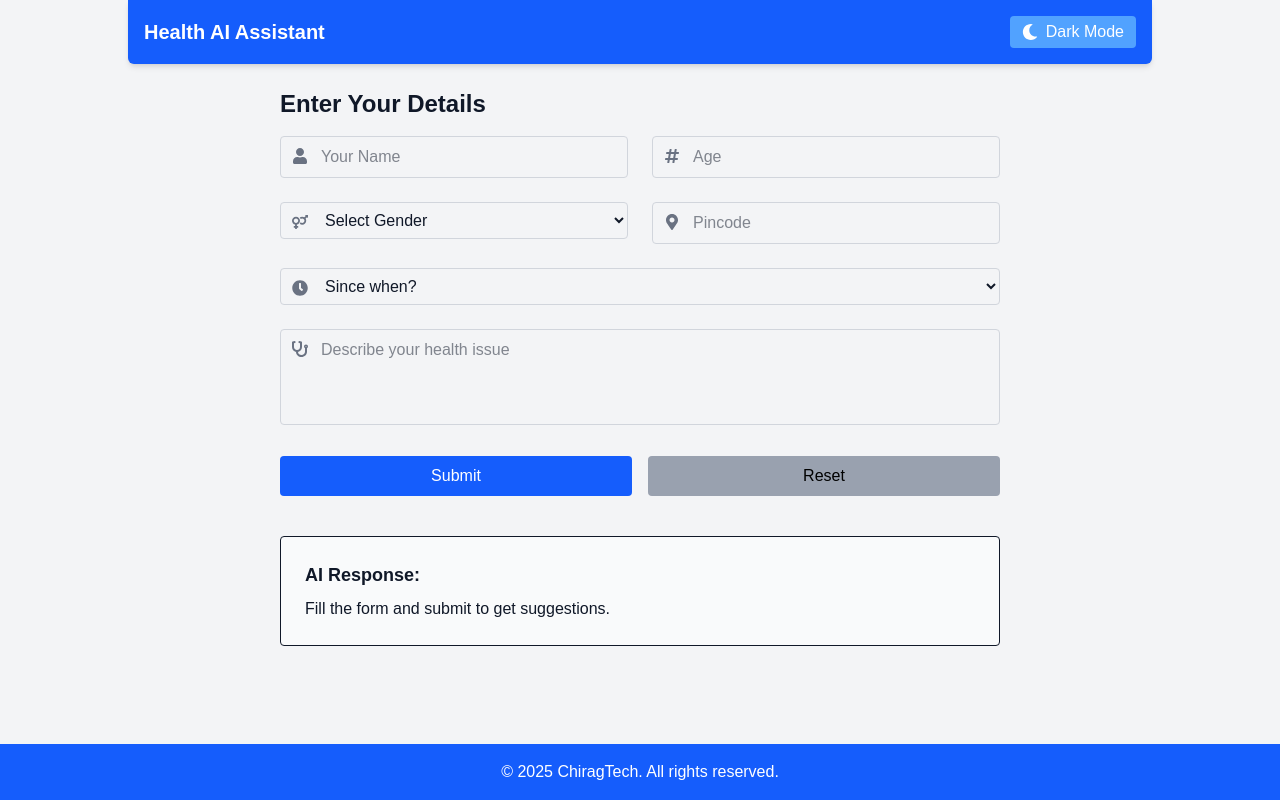
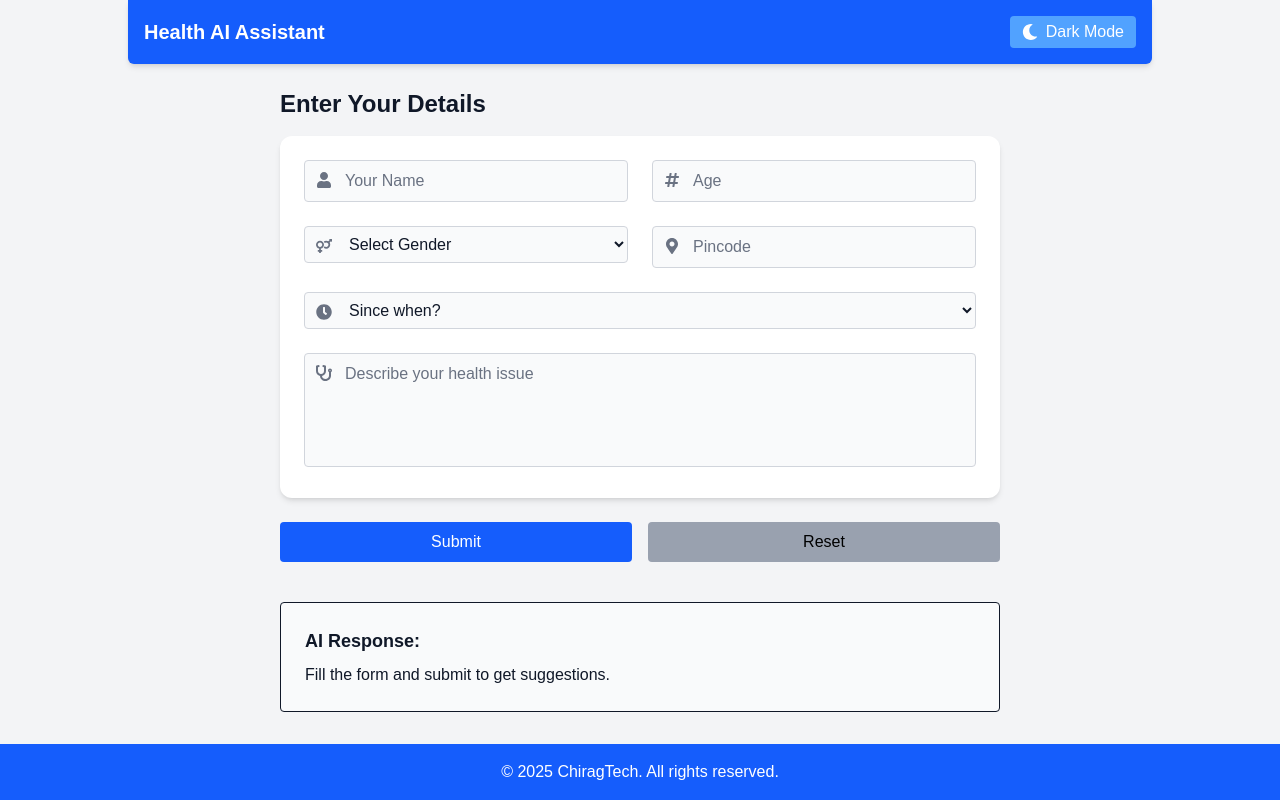
Before and after one commit to chiragtech91/health-ai, a Next.js app: page / in a window 1280 px wide. Built offline with nearby package versions, Linux system fonts and the light colour scheme.

Commit message:
Updated UI

```diff
--- a/app/page.js
+++ b/app/page.js
@@ -3,11 +3,22 @@
 import { useState, useCallback, useEffect } from 'react';
 import axios from 'axios';
 import { motion } from 'framer-motion';
-import { FaUser, FaHashtag, FaVenusMars, FaMapMarkerAlt, FaStethoscope, FaClock, FaSun, FaMoon } from 'react-icons/fa';
+import {
+  FaUser,
+  FaHashtag,
+  FaVenusMars,
+  FaMapMarkerAlt,
+  FaStethoscope,
+  FaClock,
+  FaSun,
+  FaMoon,
+} from 'react-icons/fa';
 
 const InputWrapper = ({ icon, children }) => (
   <div className="relative w-full">
-    <span className="absolute left-3 top-3 text-gray-500 dark:text-gray-400 pointer-events-none">{icon}</span>
+    <span className="absolute left-3 top-3 text-gray-500 dark:text-gray-400 pointer-events-none">
+      {icon}
+    </span>
     {children}
   </div>
 );
@@ -26,12 +37,11 @@ export default function AskPage() {
   const [loading, setLoading] = useState(false);
   const [darkMode, setDarkMode] = useState(false);
 
-  // Persist theme choice in localStorage
+  // Load/save theme
   useEffect(() => {
     const saved = localStorage.getItem('darkMode');
     if (saved === 'true') setDarkMode(true);
   }, []);
-
   useEffect(() => {
     localStorage.setItem('darkMode', darkMode);
   }, [darkMode]);
@@ -39,25 +49,25 @@ export default function AskPage() {
   const toggleDarkMode = () => setDarkMode((prev) => !prev);
 
   const validate = useCallback(() => {
-    let newErrors = {};
+    const newErrors = {};
     if (!form.name.trim()) newErrors.name = 'Name is required';
-    if (!form.age || isNaN(form.age) || form.age < 1 || form.age > 120) newErrors.age = 'Valid age required';
+    if (!form.age || isNaN(form.age) || form.age < 1 || form.age > 120)
+      newErrors.age = 'Valid age required';
     if (!form.gender) newErrors.gender = 'Gender is required';
-    if (!form.pincode || !/^\d{6}$/.test(form.pincode)) newErrors.pincode = 'Valid 6-digit pincode required';
-    if (!form.issue.trim()) newErrors.issue = 'Health issue description is required';
+    if (!/^\d{6}$/.test(form.pincode))
+      newErrors.pincode = 'Valid 6-digit pincode required';
+    if (!form.issue.trim())
+      newErrors.issue = 'Health issue description is required';
     if (!form.duration) newErrors.duration = 'Please select duration';
     setErrors(newErrors);
     return Object.keys(newErrors).length === 0;
   }, [form]);
 
-  const handleChange = useCallback(
-    (e) => {
-      const { name, value } = e.target;
-      setForm((prev) => ({ ...prev, [name]: value }));
-      setErrors((prev) => ({ ...prev, [name]: undefined }));
-    },
-    []
-  );
+  const handleChange = useCallback((e) => {
+    const { name, value } = e.target;
+    setForm((prev) => ({ ...prev, [name]: value }));
+    setErrors((prev) => ({ ...prev, [name]: undefined }));
+  }, []);
 
   const handleSubmit = async () => {
     if (!validate()) return;
@@ -66,7 +76,7 @@ export default function AskPage() {
     try {
       const res = await axios.post('/api/ask', form);
       setResponse(res.data.reply);
-    } catch (err) {
+    } catch {
       setResponse('Something went wrong. Please try again.');
     } finally {
       setLoading(false);
@@ -87,7 +97,13 @@ export default function AskPage() {
   };
 
   return (
-    <div className={darkMode ? 'dark bg-gray-900 text-gray-100 min-h-screen flex flex-col' : 'bg-gray-100 text-gray-900 min-h-screen flex flex-col'}>
+    <div
+      className={
+        darkMode
+          ? 'dark bg-gray-900 text-gray-100 min-h-screen flex flex-col'
+          : 'bg-gray-100 text-gray-900 min-h-screen flex flex-col'
+      }
+    >
       {/* Header */}
       <header className="bg-blue-600 dark:bg-blue-800 text-white p-4 flex justify-between items-center max-w-5xl mx-auto w-11/12 rounded-b-md shadow-md">
         <h1 className="text-xl font-bold">Health AI Assistant</h1>
@@ -108,7 +124,7 @@ export default function AskPage() {
         </button>
       </header>
 
-      {/* Main content wrapper */}
+      {/* Main */}
       <main className="flex-grow w-[60%] max-w-3xl mx-auto p-6">
         <motion.div
           className="space-y-6"
@@ -119,39 +135,42 @@ export default function AskPage() {
           <h2 className="text-2xl font-semibold mb-4">Enter Your Details</h2>
 
           {/* Form Grid */}
-          <div className="grid grid-cols-1 md:grid-cols-2 gap-6">
+          <div className="grid grid-cols-1 md:grid-cols-2 gap-6 bg-white dark:bg-gray-800 p-6 rounded-xl shadow-md">
             {/* Name */}
             <div>
               <InputWrapper icon={<FaUser />}>
                 <input
-                  type="text"
                   name="name"
                   placeholder="Your Name"
                   value={form.name}
                   onChange={handleChange}
-                  className={`pl-10 w-full p-2 border rounded dark:bg-gray-800 dark:border-gray-700 dark:text-gray-100 ${
+                  className={`pl-10 w-full p-2 rounded border ${
                     errors.name ? 'border-red-500' : 'border-gray-300'
-                  }`}
+                  } bg-gray-50 dark:bg-gray-700 text-gray-900 dark:text-gray-100 placeholder-gray-500 dark:placeholder-gray-400 focus:outline-none`}
                 />
               </InputWrapper>
-              {errors.name && <p className="text-red-500 text-sm mt-1">{errors.name}</p>}
+              {errors.name && (
+                <p className="text-red-500 text-sm mt-1">{errors.name}</p>
+              )}
             </div>
 
             {/* Age */}
             <div>
               <InputWrapper icon={<FaHashtag />}>
                 <input
+                  name="age"
                   type="number"
-                  name="age"
                   placeholder="Age"
                   value={form.age}
                   onChange={handleChange}
-                  className={`pl-10 w-full p-2 border rounded dark:bg-gray-800 dark:border-gray-700 dark:text-gray-100 ${
+                  className={`pl-10 w-full p-2 rounded border ${
                     errors.age ? 'border-red-500' : 'border-gray-300'
-                  }`}
+                  } bg-gray-50 dark:bg-gray-700 text-gray-900 dark:text-gray-100 placeholder-gray-500 dark:placeholder-gray-400 focus:outline-none`}
                 />
               </InputWrapper>
-              {errors.age && <p className="text-red-500 text-sm mt-1">{errors.age}</p>}
+              {errors.age && (
+                <p className="text-red-500 text-sm mt-1">{errors.age}</p>
+              )}
             </div>
 
             {/* Gender */}
@@ -161,9 +180,9 @@ export default function AskPage() {
                   name="gender"
                   value={form.gender}
                   onChange={handleChange}
-                  className={`pl-10 w-full p-2 border rounded dark:bg-gray-800 dark:border-gray-700 dark:text-gray-100 ${
+                  className={`pl-10 w-full p-2 rounded border ${
                     errors.gender ? 'border-red-500' : 'border-gray-300'
-                  }`}
+                  } bg-gray-50 dark:bg-gray-700 text-gray-900 dark:text-gray-100 placeholder-gray-500 dark:placeholder-gray-400 focus:outline-none`}
                 >
                   <option value="">Select Gender</option>
                   <option value="male">Male</option>
@@ -171,100 +190,109 @@ export default function AskPage() {
                   <option value="other">Other</option>
                 </select>
               </InputWrapper>
-              {errors.gender && <p className="text-red-500 text-sm mt-1">{errors.gender}</p>}
+              {errors.gender && (
+                <p className="text-red-500 text-sm mt-1">{errors.gender}</p>
+              )}
             </div>
 
             {/* Pincode */}
             <div>
               <InputWrapper icon={<FaMapMarkerAlt />}>
                 <input
-                  type="text"
                   name="pincode"
                   placeholder="Pincode"
                   value={form.pincode}
                   onChange={handleChange}
-                  className={`pl-10 w-full p-2 border rounded dark:bg-gray-800 dark:border-gray-700 dark:text-gray-100 ${
+                  className={`pl-10 w-full p-2 rounded border ${
                     errors.pincode ? 'border-red-500' : 'border-gray-300'
-                  }`}
+                  } bg-gray-50 dark:bg-gray-700 text-gray-900 dark:text-gray-100 placeholder-gray-500 dark:placeholder-gray-400 focus:outline-none`}
                 />
               </InputWrapper>
-              {errors.pincode && <p className="text-red-500 text-sm mt-1">{errors.pincode}</p>}
+              {errors.pincode && (
+                <p className="text-red-500 text-sm mt-1">{errors.pincode}</p>
+              )}
             </div>
 
-            {/* Duration (full width row) */}
+            {/* Duration (full width) */}
             <div className="md:col-span-2">
               <InputWrapper icon={<FaClock />}>
                 <select
                   name="duration"
                   value={form.duration}
                   onChange={handleChange}
-                  className={`pl-10 w-full p-2 border rounded dark:bg-gray-800 dark:border-gray-700 dark:text-gray-100 ${
+                  className={`pl-10 w-full p-2 rounded border ${
                     errors.duration ? 'border-red-500' : 'border-gray-300'
-                  }`}
+                  } bg-gray-50 dark:bg-gray-700 text-gray-900 dark:text-gray-100 placeholder-gray-500 dark:placeholder-gray-400 focus:outline-none`}
                 >
                   <option value="">Since when?</option>
-                  <option value="<1 day">&lt;1 day</option>
-                  <option value="1-3 days">1-3 days</option>
+                  <option value="<1 day">‹1 day</option>
+                  <option value="1-3 days">1–3 days</option>
                   <option value="1 week">1 week</option>
-                  <option value="1-2 weeks">1-2 weeks</option>
+                  <option value="1-2 weeks">1–2 weeks</option>
                   <option value="More than 2 weeks">More than 2 weeks</option>
                 </select>
               </InputWrapper>
-              {errors.duration && <p className="text-red-500 text-sm mt-1">{errors.duration}</p>}
+              {errors.duration && (
+                <p className="text-red-500 text-sm mt-1">{errors.duration}</p>
+              )}
             </div>
 
-            {/* Issue textarea (full width row) */}
+            {/* Issue (full width) */}
             <div className="md:col-span-2">
               <InputWrapper icon={<FaStethoscope />}>
                 <textarea
                   name="issue"
+                  rows={4}
                   placeholder="Describe your health issue"
                   value={form.issue}
                   onChange={handleChange}
-                  className={`pl-10 w-full p-2 border rounded h-24 resize-none dark:bg-gray-800 dark:border-gray-700 dark:text-gray-100 ${
+                  className={`pl-10 w-full p-2 rounded border ${
                     errors.issue ? 'border-red-500' : 'border-gray-300'
-                  }`}
+                  } bg-gray-50 dark:bg-gray-700 text-gray-900 dark:text-gray-100 placeholder-gray-500 dark:placeholder-gray-400 focus:outline-none resize-none`}
                 />
               </InputWrapper>
-              {errors.issue && <p className="text-red-500 text-sm mt-1">{errors.issue}</p>}
+              {errors.issue && (
+                <p className="text-red-500 text-sm mt-1">{errors.issue}</p>
+              )}
             </div>
           </div>
 
           {/* Buttons */}
-          <div className="flex gap-4 mt-4">
+          <div className="flex gap-4">
             <button
               onClick={handleSubmit}
-              className="bg-blue-600 dark:bg-blue-700 text-white px-6 py-2 rounded hover:bg-blue-700 dark:hover:bg-blue-800 transition flex-1"
               disabled={loading}
+              className="flex-1 bg-blue-600 dark:bg-blue-700 text-white px-6 py-2 rounded hover:bg-blue-700 dark:hover:bg-blue-800 transition"
             >
               {loading ? 'Submitting...' : 'Submit'}
             </button>
             <button
               onClick={handleReset}
-              className="bg-gray-400 text-black px-6 py-2 rounded hover:bg-gray-500 transition flex-1"
               disabled={loading}
-              type="button"
+              className="flex-1 bg-gray-400 text-black px-6 py-2 rounded hover:bg-gray-500 transition"
             >
               Reset
             </button>
           </div>
         </motion.div>
 
-        {/* Response below form */}
+        {/* Response */}
         <motion.div
-          className="mt-10 p-6 border rounded bg-gray-50 dark:bg-gray-800 whitespace-pre-wrap max-w-full"
+          className="mt-10 p-6 border rounded bg-gray-50 dark:bg-gray-800 text-gray-900 dark:text-gray-100 whitespace-pre-wrap"
           initial={{ opacity: 0, y: 20 }}
           animate={{ opacity: 1, y: 0 }}
           transition={{ duration: 0.6 }}
         >
           <h3 className="text-lg font-semibold mb-2">AI Response:</h3>
-          {loading ? 'Processing your input...' : response || 'Fill the form and submit to get suggestions.'}
+          {loading
+            ? 'Processing your input...'
+            : response || 'Fill the form and submit to get suggestions.'}
         </motion.div>
       </main>
 
       {/* Footer */}
       <footer className="bg-blue-600 dark:bg-blue-800 text-white p-4 text-center">
-        <p>© {new Date().getFullYear()} ChiragTech. All rights reserved.</p>
+        © {new Date().getFullYear()} ChiragTech. All rights reserved.
       </footer>
     </div>
   );
```
